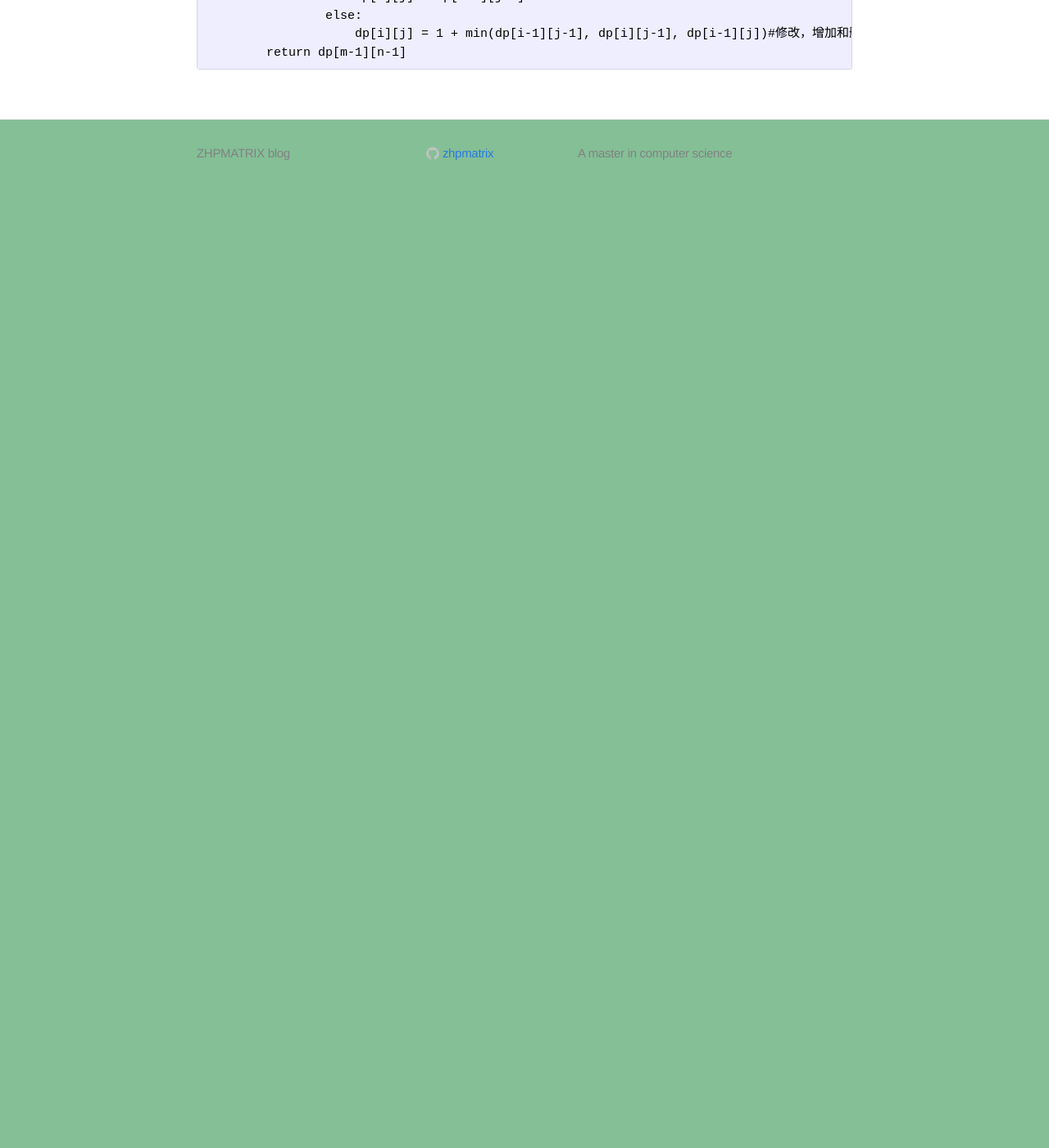
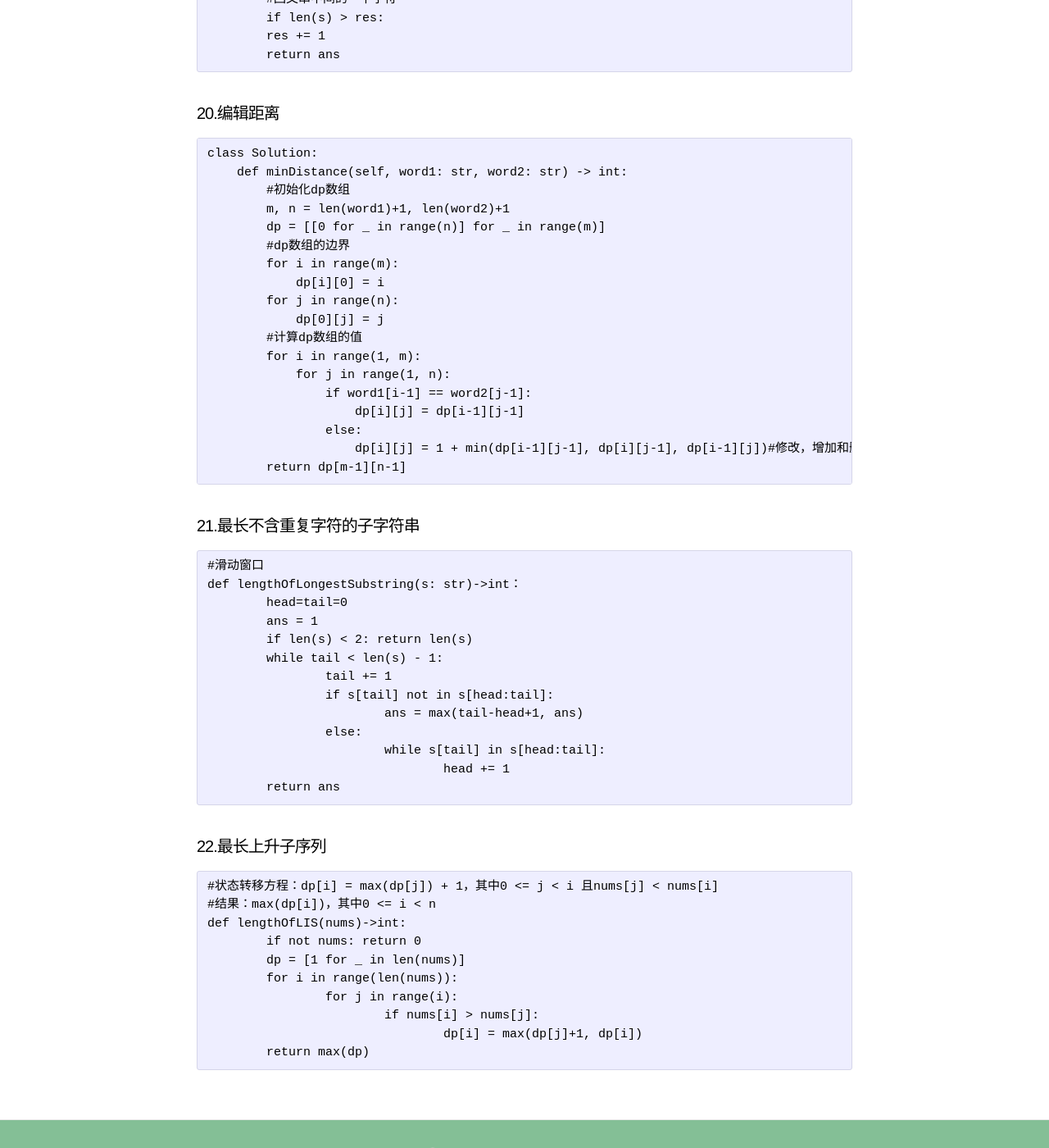
Before and after one commit to zhpmatrix/zhpmatrix.github.io, a Jekyll site: the page built from _posts/2019-01-02-leetcode-review.md, in a window 1280 px wide and 1400 px high, scrolled down 11569 px. Shown: the whole window at 82% size. Built offline with Jekyll 4.4.1, drawn with Linux system fonts in a browser that asks for light colours; comment, search, counter and statistics services are not loaded; before the commit the page ends 11813 px from its top, so only the background shows below that; some of the changed text lies outside the part shown.

Commit message:
update blog

````diff
--- a/_posts/2019-01-02-leetcode-review.md
+++ b/_posts/2019-01-02-leetcode-review.md
@@ -15,6 +15,28 @@ mathjax: true
 （3）自己作为面试官的题目准备。之前面过大概20+的候选人，一般代码题要求是口述（电面）或者现场白纸写代码，代码题也没有特别的准备，一般是临时找一些题，自己梳理完之后再去用到面试中去。（但是，个人感觉经常作为面试官的人，都会有一些自己的题库）
 
 （4）代码题真的很能考验思维能力，有些题目也的确是非常的有意思，值得好好思考。
+
+### 相关博客
+
+1.[LC100:相约新年伊始](https://zhpmatrix.github.io/2020/01/22/LC-100/)
+
+2.[为什么要LC，从树开始](https://zhpmatrix.github.io/2020/01/21/tree/)
+
+3.[重说：递归](https://zhpmatrix.github.io/2019/01/01/recursive-ideas/)
+
+4.[重说：动态规划](https://zhpmatrix.github.io/2019/01/01/dp-ideas/)
+
+5.[关于Gas Station的思考](https://zhpmatrix.github.io/2017/11/10/gas-station/)
+
+6.[浅聊算法思想和策略](https://zhpmatrix.github.io/2016/10/07/algorithm-review/)
+
+7.[再聊动态规划](https://zhpmatrix.github.io/2016/10/08/dynamic-programming/)
+
+8.[两个Tricks](https://zhpmatrix.github.io/2016/10/11/code-tricks/)
+
+9.[NP问题和近似算法](https://zhpmatrix.github.io/2016/10/28/np-problem/)
+
+10.[从最优装载看贪心](https://zhpmatrix.github.io/2016/11/10/optimal-load-problem/)
 
 ####1.LRU（系统设计题）
 
@@ -506,3 +528,36 @@ class Solution:
                     dp[i][j] = 1 + min(dp[i-1][j-1], dp[i][j-1], dp[i-1][j])#修改，增加和删除
         return dp[m-1][n-1]
 ```
+
+#### 21.最长不含重复字符的子字符串
+
+```
+#滑动窗口
+def lengthOfLongestSubstring(s: str)->int：
+	head=tail=0
+	ans = 1
+	if len(s) < 2: return len(s)
+	while tail < len(s) - 1:
+		tail += 1
+		if s[tail] not in s[head:tail]:
+			ans = max(tail-head+1, ans)
+		else:
+			while s[tail] in s[head:tail]:
+				head += 1
+	return ans
+```
+
+#### 22.最长上升子序列
+
+```
+#状态转移方程：dp[i] = max(dp[j]) + 1，其中0 <= j < i 且nums[j] < nums[i]
+#结果：max(dp[i])，其中0 <= i < n
+def lengthOfLIS(nums)->int:
+	if not nums: return 0
+	dp = [1 for _ in len(nums)]
+	for i in range(len(nums)):
+		for j in range(i):
+			if nums[i] > nums[j]:
+				dp[i] = max(dp[j]+1, dp[i])
+	return max(dp)
+```
````
